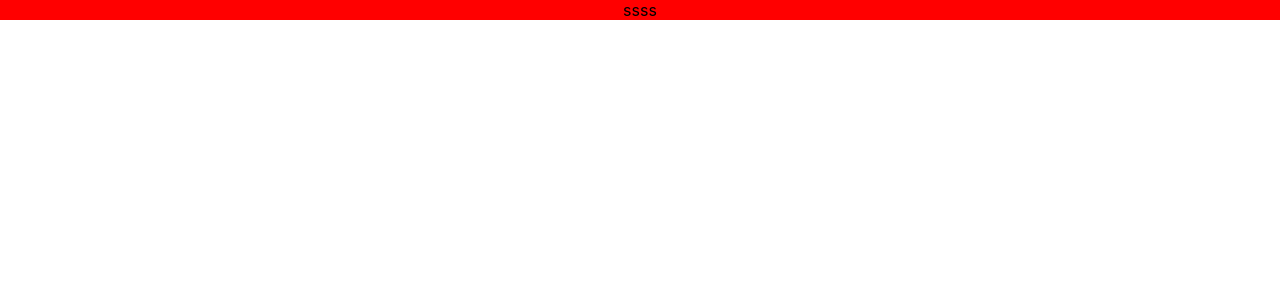
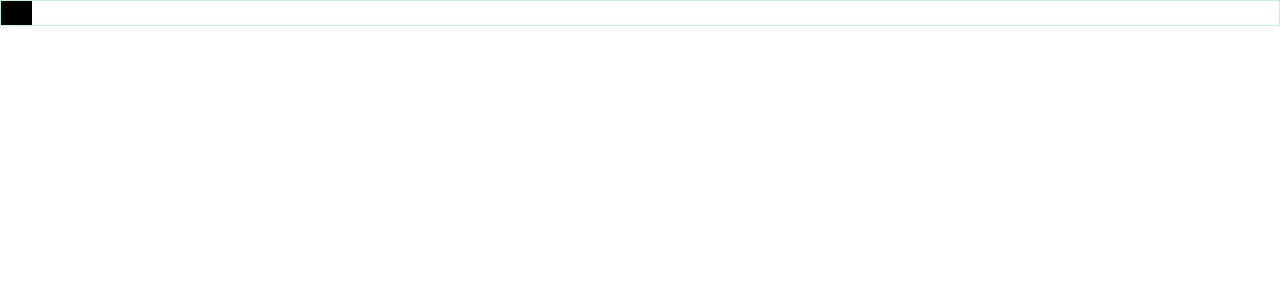
Before and after one commit to machuanjia/CRA_TS_WEBPACK5_INIT, a React (Create React App) app: page / in a window 1280 px wide. Shown: the top 300 px of the page. Built offline with nearby package versions, Linux system fonts and the light colour scheme.

Commit message:
fix: add tailwind

```diff
--- a/package.json
+++ b/package.json
@@ -49,6 +49,7 @@
     "eslint-plugin-react": "^7.31.10",
     "less": "^4.1.3",
     "less-loader": "^11.1.0",
-    "react-app-rewired": "^2.2.1"
+    "react-app-rewired": "^2.2.1",
+    "tailwindcss": "^3.2.1"
   }
 }
--- a/src/App.tsx
+++ b/src/App.tsx
@@ -8,7 +8,7 @@ const App = () => {
     console.log('----')
   },[])
   return (
-    <div className="App">
+    <div className=" flex flex-row border border-green-200">
       <header className={styles['ss']}>
         ssss
       </header>
--- a/src/index.css
+++ /dev/null
@@ -1,13 +0,0 @@
-body {
-  margin: 0;
-  font-family: -apple-system, BlinkMacSystemFont, 'Segoe UI', 'Roboto', 'Oxygen',
-    'Ubuntu', 'Cantarell', 'Fira Sans', 'Droid Sans', 'Helvetica Neue',
-    sans-serif;
-  -webkit-font-smoothing: antialiased;
-  -moz-osx-font-smoothing: grayscale;
-}
-
-code {
-  font-family: source-code-pro, Menlo, Monaco, Consolas, 'Courier New',
-    monospace;
-}
--- /dev/null
+++ b/src/index.less
@@ -0,0 +1,3 @@
+@tailwind base;
+@tailwind components;
+@tailwind utilities;
--- a/src/index.module.less
+++ b/src/index.module.less
@@ -1,3 +1,4 @@
 .ss{
-    background: #f00;
+    // background: #f00;
+    @apply bg-black;
 }
--- a/src/index.tsx
+++ b/src/index.tsx
@@ -3,7 +3,7 @@ import React from 'react';
 
 import ReactDOM from 'react-dom/client';
 
-import './index.css';
+import './index.less';
 import App from '@/App';
 
 import reportWebVitals from './reportWebVitals';
--- /dev/null
+++ b/tailwind.config.js
@@ -0,0 +1,8 @@
+/** @type {import('tailwindcss').Config} */
+module.exports = {
+  content: ["./src/**/*.{html,jsx,tsx}"],
+  theme: {
+    extend: {},
+  },
+  plugins: [],
+}
```
Also changed, not shown: 1 other file (tests, documents, lock files or other folders).
